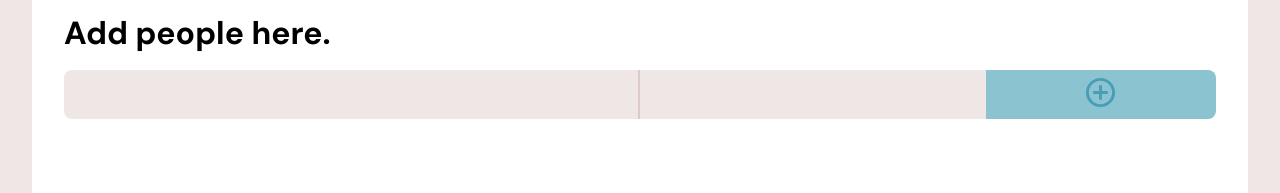
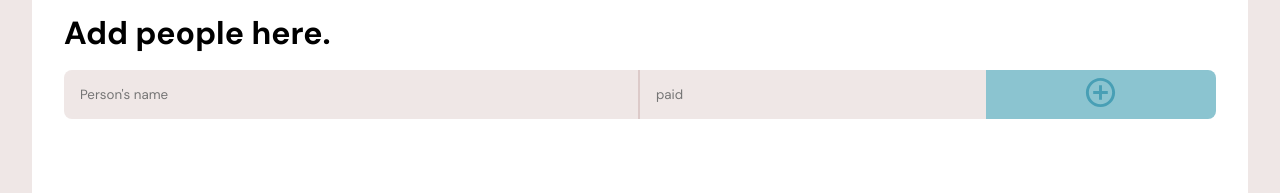
Before and after one commit to Milosz6363/whoOwesWhat, a React (Create React App) app: page / in a window 1280 px wide. Both pictures are taken after a click on the item "People". Shown: the part 126-319 px from the top of the page. Built offline with nearby package versions, Linux system fonts and the light colour scheme.

Commit message:
addng people mechanism complete

```diff
--- a/src/components/people/People.tsx
+++ b/src/components/people/People.tsx
@@ -14,10 +14,11 @@ const People = () => {
         <h1 className='contentCard__title'>Add people here.</h1>
         <div className="contentCard__input">
           <PersonInput />
-          <div className="contentCard__peopleDisplay"></div>
+          <div className="contentCard__peopleDisplay">
           {people.map(person => (
             <PersonDisplay person={person} />
           ))}
+          </div>
         </div>
       </div>
       <div className="contentCard__bottom">
--- a/src/components/people/PersonInput.tsx
+++ b/src/components/people/PersonInput.tsx
@@ -1,15 +1,27 @@
 import React, { FC, FormEvent, useRef } from 'react'
 import AddCircleOutlineIcon from '@mui/icons-material/AddCircleOutline';
-import { useSelector } from 'react-redux';
-import { fetchPeople } from '../../store/peopleSlice';
+import { useDispatch, useSelector } from 'react-redux';
+import { fetchPeople, updatePeople } from '../../store/peopleSlice';
+import { Person } from '../../data';
 
 const PersonInput: FC = () => {
-    const nameInput = useRef(null)
-    const numberInput = useRef(null)
+    const nameInput = useRef<any>()
+    const numberInput = useRef<any>()
     const people = useSelector(fetchPeople)
+    const dispatch = useDispatch()
 
     const addPerson = (e: FormEvent) => {
         e.preventDefault()
+        if (nameInput.current.value === undefined) return alert('Person has to have a name')
+        let paid = Number(numberInput.current.value)
+        if (paid === undefined)
+            paid = 0
+        dispatch(updatePeople([
+            ...people,
+            new Person(Date.now(), nameInput.current.value, paid)
+        ]))
+        nameInput.current.value = ''
+        numberInput.current.value = ''
     }
     return (
         <form className='input' onSubmit={addPerson}>
@@ -17,11 +29,13 @@ const PersonInput: FC = () => {
                 ref={nameInput}
                 type="text"
                 className='input__left'
+                placeholder="Person's name"
             />
             <input
                 ref={numberInput}
                 type="number"
                 className='input__middle'
+                placeholder="paid"
             />
             <button className='input__right'>
                 <AddCircleOutlineIcon fontSize='large' />
--- a/src/data.ts
+++ b/src/data.ts
@@ -1,11 +1,31 @@
-export interface Person {
-    id: number
-    name: string
-    paid: number
-    debts: Debt[]
+export class Person {
+    _id: number = 0
+    name: string = ''
+    paid: number = 0
+    debts: Creditor[] = []
+    constructor(id: number, n:string, p: number){
+        this._id = id
+        this.name = n
+        this.paid = p
+        this.debts = []
+    }
+    addCreditors(creditors: Person[]){
+        creditors.forEach(creditor => {
+            this.debts = [...this.debts, Creditor.creditorFromPerson(creditor)]
+        })
+    }
+    evaluateDebts(){
+
+    }
 }
 
-export interface Debt {
-    to: Person
-    amount: number
+export class Creditor extends Person {
+    amount: number | undefined
+    constructor(public id: number, public n:string, public p: number){
+        super(id, n, p)
+        this.amount = undefined
+    }
+    static creditorFromPerson(person: Person){
+        return new Creditor(person._id, person.name, person.paid)
+    }
 }
--- a/src/styles/people.scss
+++ b/src/styles/people.scss
@@ -42,6 +42,7 @@ input[type=number]::-webkit-outer-spin-button {
 
 .input__middle{
     width: 30%;
+    border-radius: 0;
 }
 
 .input__right{
@@ -51,3 +52,16 @@ input[type=number]::-webkit-outer-spin-button {
     color: $clr__pacificBlue;
     padding: 0;
 }
+.contentCard__input{
+    display: flex;
+    flex-direction: column;
+    gap: 1.5rem;
+}
+
+.contentCard__peopleDisplay {
+    display: flex;
+    flex-direction: column;
+    gap: .5rem;
+    overflow-y: scroll;
+    max-height: 35vh;
+}
```
